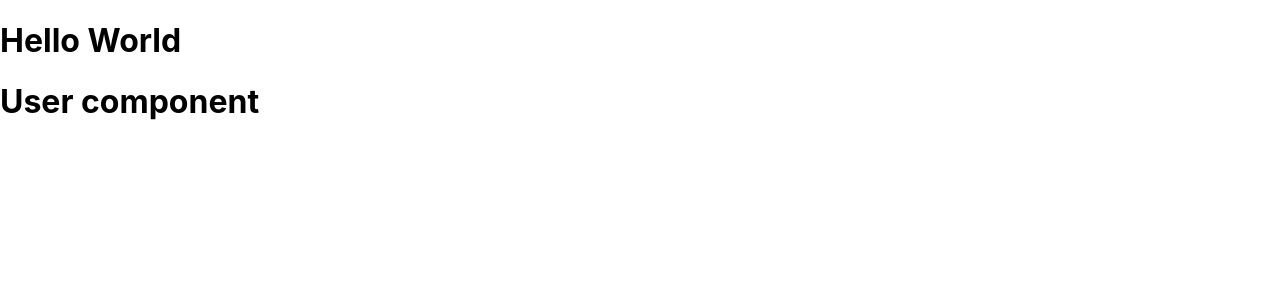
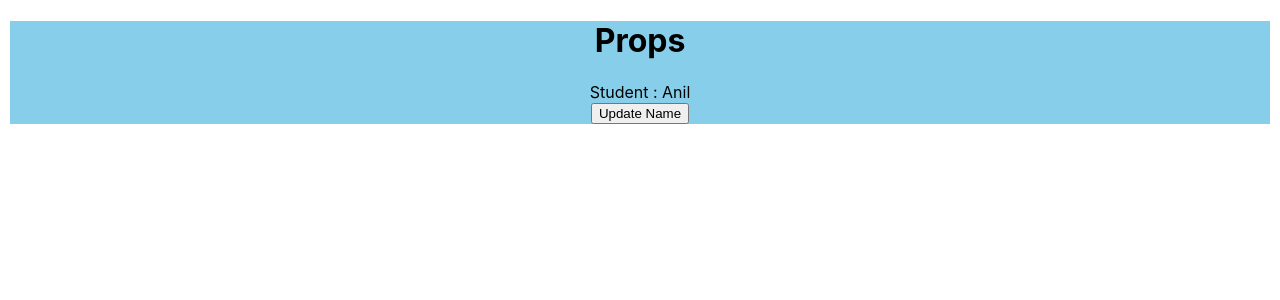
Before and after one commit to PulkitChaudhari/ReactJStutorial, a React (Create React App) app: page / in a window 1280 px wide. Shown: the top 300 px of the page. Built offline with nearby package versions, Linux system fonts and the light colour scheme.

Commit message:
Learnt Props in this commit

```diff
--- a/src/App.js
+++ b/src/App.js
@@ -1,13 +1,110 @@
 import logo from './logo.svg';
 import './App.css';
 import User from './User';
-function App() {
-  return (
-    <div>
-      <h1>Hello World</h1>
-      <User/>
-    </div>
-  );
+import User1 from './User1';
+import React, {useState} from 'react'
+import {Component} from 'react'
+import Student from './Student'
+
+// function App() {
+//   // you can also use a function inside a function
+//   // function Apple(){
+//   //   return(<div>Apple component</div>)
+//   // }
+
+//   // return (
+//   //   <div className="App">
+//   //     <h1>Hello World</h1>
+//   //     <User1/>
+//   //     <Apple/>
+//   //   </div>
+//   // );
+
+//   // here we called alert function - apple and changed the value of data but still the h1 tag data value didnt change
+//   // let data = "pulkit"
+//   // function apple(){
+//   //   data = "chaudhari"
+//   //   alert("function called")
+//   // }
+//   // return (
+//   //   <div className="App">
+//   //     <h1>{data}</h1>
+//   //     <button onClick={apple}>[Click me]</button>
+//   //   </div>
+//   // );
+
+//   //State is an object to store data which changes when value for it is changed unlike variable in last example
+//   // here when we click on the button we can see that the entire state is refreshed by checking the output on the console of warn statement :-
+//   // console.warn("____refreshed___")
+
+//   const[data,setData] = useState(0)
+//   function updateData(){
+//     setData(data+1)
+//   }
+//   console.warn("____refreshed___")
+//   return (
+//     <div className="App">
+//       <h1>{data}</h1>
+//       <button onClick={updateData}>Update Data</button>
+//     </div>
+//   );
+// }
+
+//here we update data after button click but by using a Class Component
+// class App extends Component{
+//   constructor(){
+//     super();
+//     // super is necessary for calling this
+//     this.state={
+//       data:"anil"
+//     }
+//   }
+//   apple() {
+//     this.setState({data:"sidhu"})
+//   }
+//   render(){
+//     return (
+//       <div className="App">
+//         <h1>{this.state.data}</h1>
+//         <button onClick={()=>this.apple()}>Update Data</button>
+//       </div>
+//     );
+//   }
+// }
+
+//PROPS in React with Functional Component
+// props are used to transfer data from one component to another
+// basically parameters (properties)
+// function App(){
+//   const [name,setName] = useState("Pulkit")
+//   return(
+//     <div className='App'>
+//       <h1>Props in React</h1>
+//       <Student name={name} email={"pulkitchaudhari@gmail.com"} address={"Kalyan,India"}/>
+//       <button onClick={()=>{setName("Sidhu")}}>Update Name</button>
+//       {/* <Student name={"John Doe"} email={"johnyboi@gmail.com"} address={"Los Santos,Murica"}/> */}
+//       {/* <Student name={"Peter Dostovesky"} email={"petttter@gmail.com"} address={"Moscow,Ruski"}/> */}
+//     </div>
+//   )
+// }
+
+// PROPS in React with Class Component
+class App extends React.Component {
+  constructor(){
+    super();
+    this.state={
+      name:"Anil"
+    }
+  }
+  render(){
+    return(
+      <div className="App" style={{backgroundColor:'skyblue',margin:10}}>
+        <h1>Props</h1>
+        <Student name={this.state.name}></Student>
+        <button onClick={()=>this.setState({name:"Sidhu"})}>Update Name</button>
+      </div>
+    );
+  }
 }
 
 export default App;
--- /dev/null
+++ b/src/Student.js
@@ -0,0 +1,21 @@
+// functional component example
+// function Student(props){
+//     return(
+//         <div style={{backgroundColor:"skyblue",margin:10}}>
+//             <h1>Hello {props.name}</h1>
+//             <h2>Your email ID is : {props.email}</h2>
+//             <h2>Your address is : {props.address}</h2>
+//         </div>
+//     )
+// }
+
+// Class component example
+import React from "react";
+export default class Student extends React.Component{
+    render(){
+        return (
+            <div>Student : {this.props.name}</div>
+        )
+    }
+}
+// export default Student;
--- a/src/User.js
+++ b/src/User.js
@@ -1,9 +1,13 @@
+import React from "react";
+
 function User (){
-    return (
-        // <div className = "App">
-        <h1>User component</h1>
-        // </div>
-    )
+    // return (
+    //     // <div className = "App">
+    //     <h1>User component</h1>
+    //     // </div>
+    // )
+    //OR
+    return React.createElement('h1',null,"Hello User")
 }
 
 export default User;
--- /dev/null
+++ b/src/User1.js
@@ -0,0 +1,7 @@
+import React,{Component} from 'react'
+export default class User1 extends Component
+{
+    render(){
+        return (<h1>Hello from User</h1>)
+    }
+}
```
